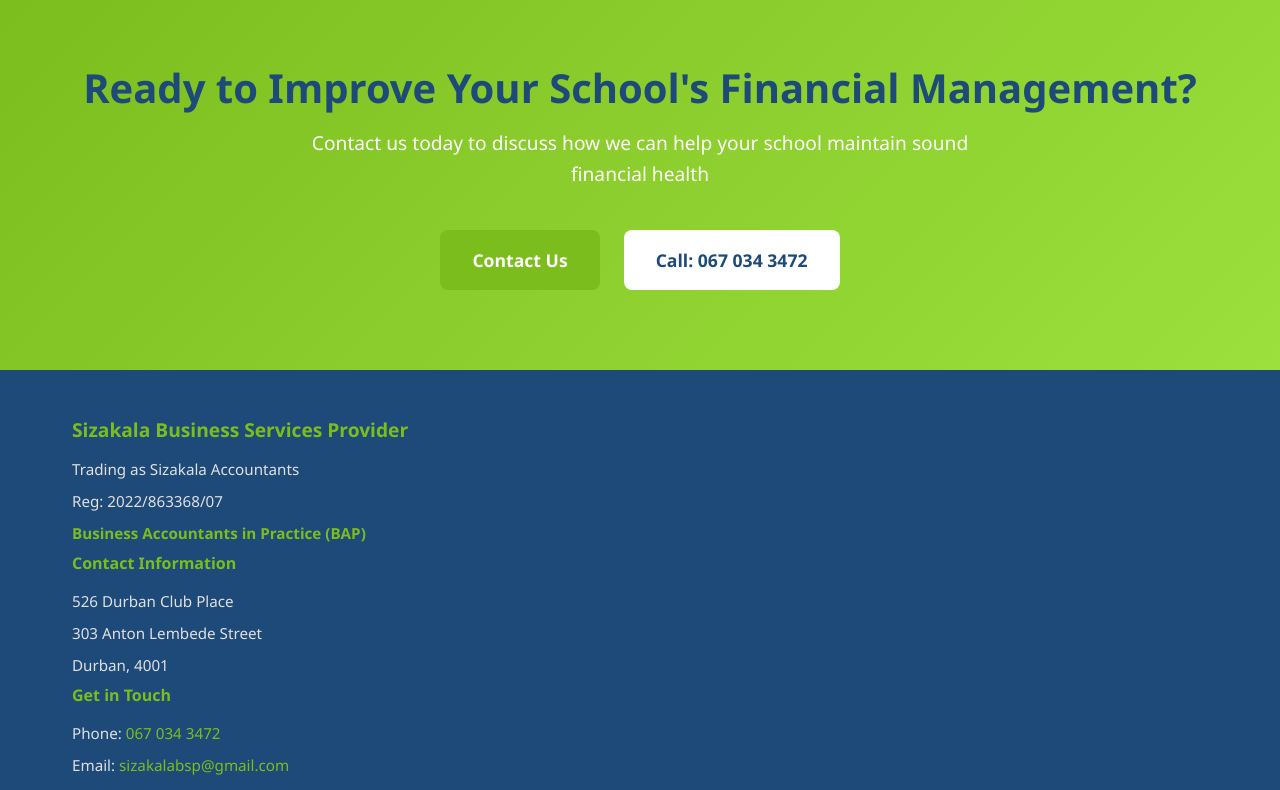
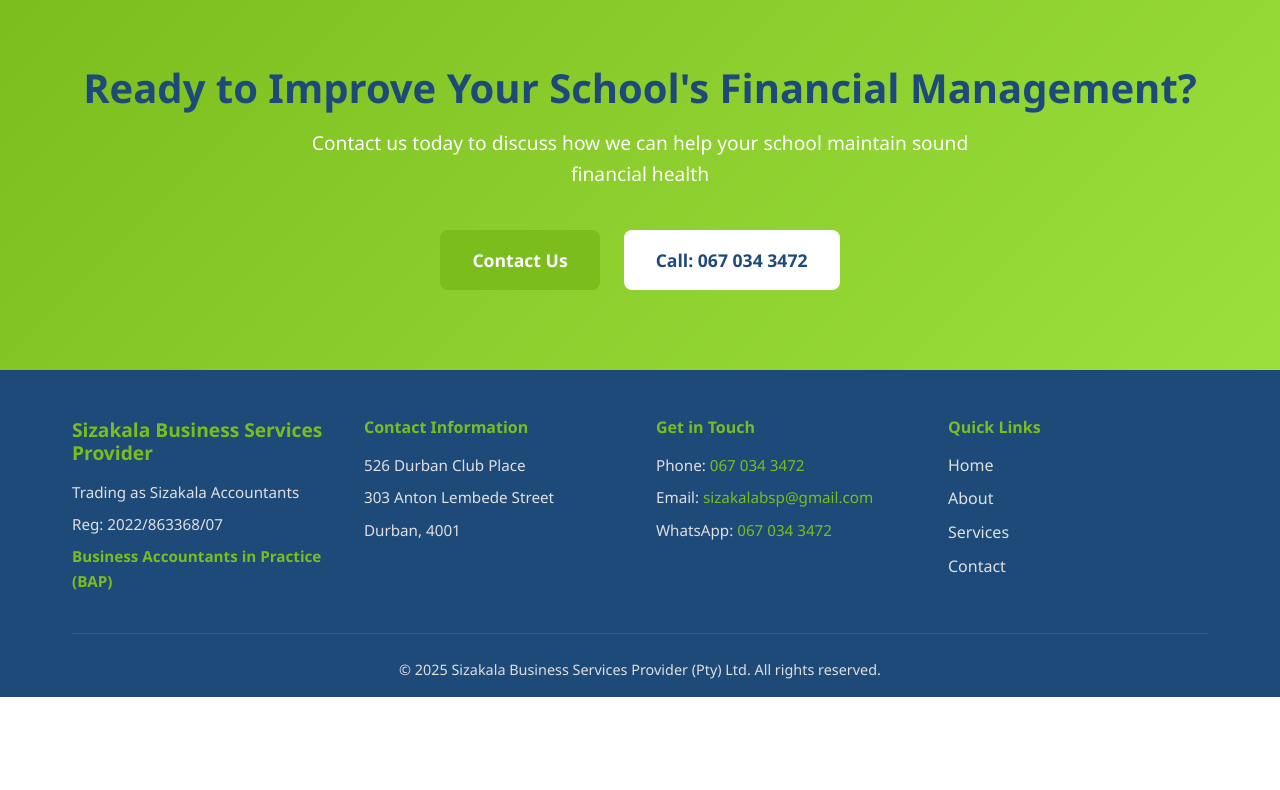
Before and after one commit to Tyrese-Mv/sizakala-accountant-website, a React (Vite) app: page / in a window 1280 px wide. Shown: the part 2000-2790 px from the top of the page. After the commit the page ends 2697 px from the top, so only its background shows below. Built offline with nearby package versions, Linux system fonts and the light colour scheme.

Commit message:
Fix typo in className attribute in Footer component.

```diff
--- a/src/components/Footer.tsx
+++ b/src/components/Footer.tsx
@@ -5,7 +5,7 @@
   return (
     <footer className="footer">
       <div className="footer-container">
-        <div class Name="footer-content">
+        <div className="footer-content">
           <div className="footer-col">
             <h3>Sizakala Business Services Provider</h3>
             <p>Trading as Sizakala Accountants</p>
```
